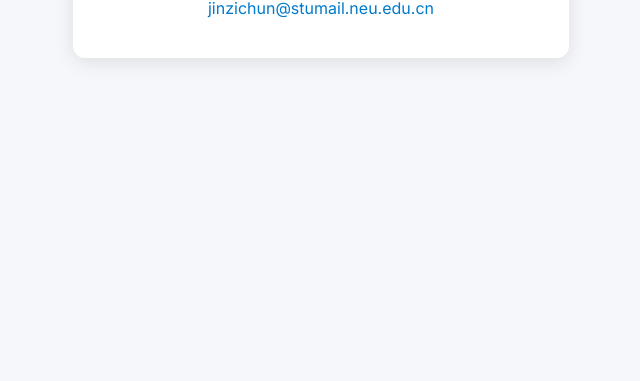
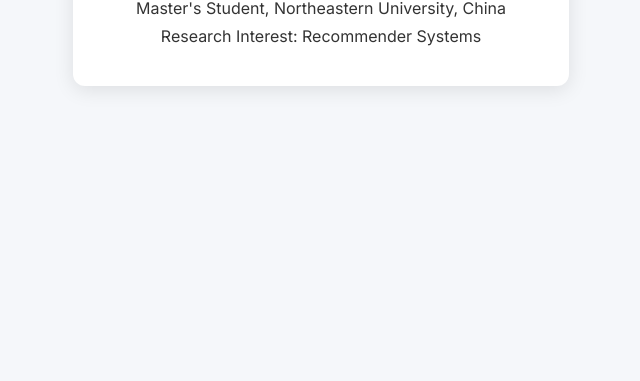
Before and after one commit to Jinzichun/Personal-Links, a plain HTML site: page index.html in a window 1280 px wide. Shown: the part 419-800 px from the top of the page, without its empty margins (319-959 px from the left). Drawn offline with Linux system fonts and the light colour scheme.

Commit message:
Update index.html

```diff
--- a/index.html
+++ b/index.html
@@ -48,6 +48,8 @@
   <div class="container">
     <h1>Zichun Jin</h1>
     <p><a href="mailto:jinzichun@stumail.neu.edu.cn">jinzichun@stumail.neu.edu.cn</a></p>
+    <p>Master's Student, Northeastern University, China</p>
+    <p>Research Interest: Recommender Systems</p>
   </div>
 </body>
 </html>
```
